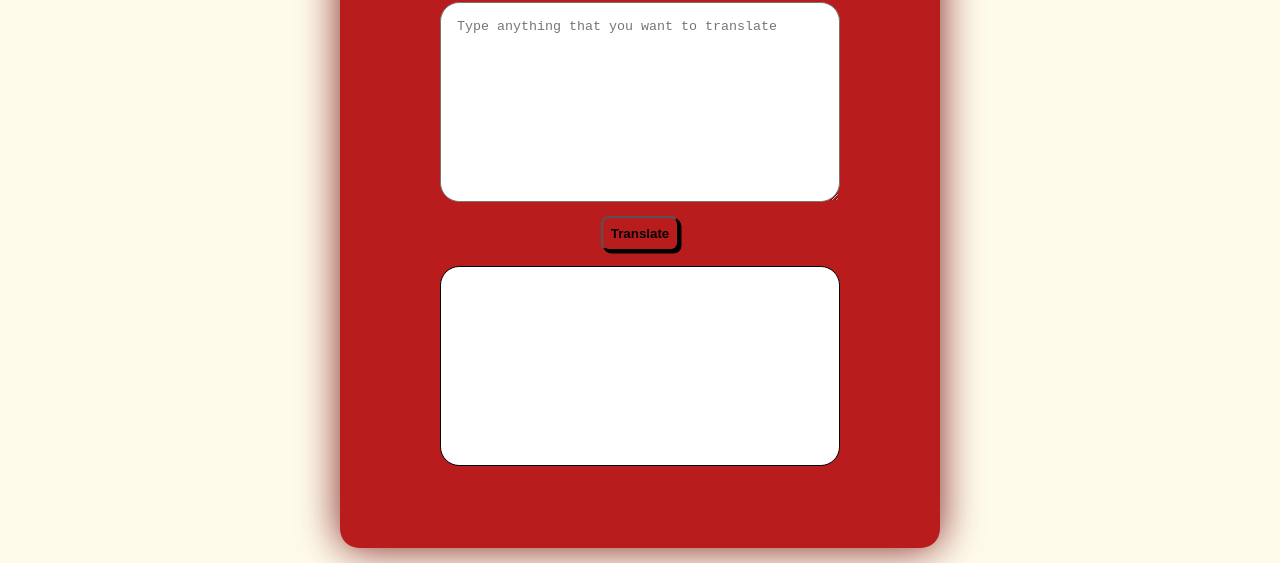
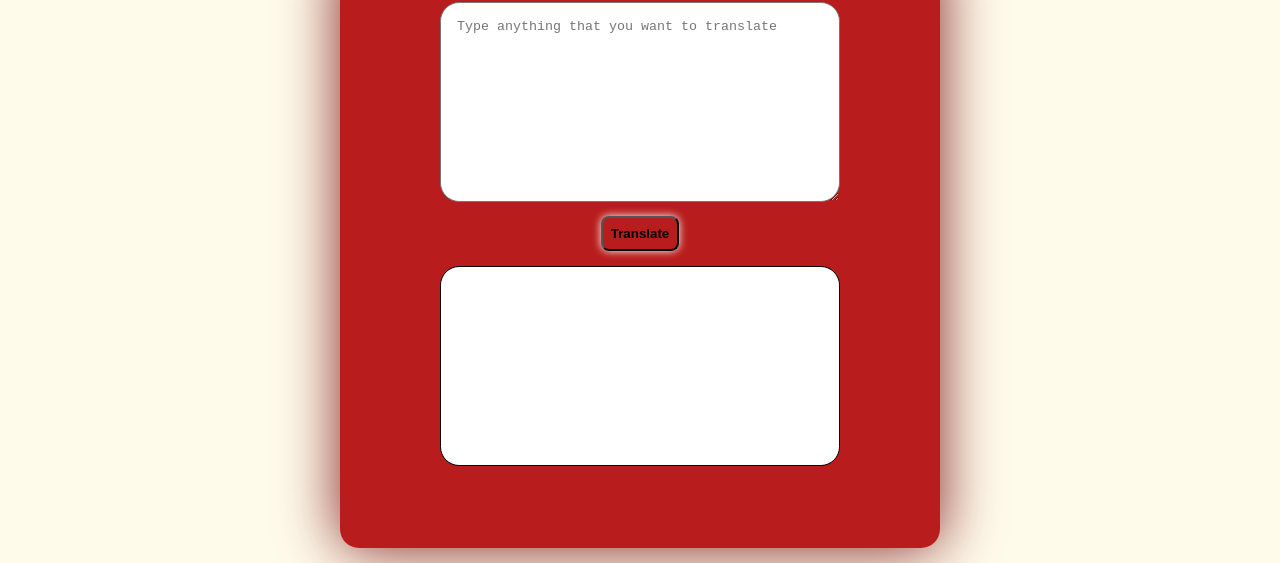
Before and after one commit to ajitpsakri/Secret-Morse-Code, a plain HTML site: page index.html in a window 1280 px wide. Shown: the part 68-631 px from the top of the page. Drawn offline with Linux system fonts and the light colour scheme.

Commit message:
style: button shadow

```diff
--- a/style.css
+++ b/style.css
@@ -33,7 +33,7 @@ body{
     background-color: var(--primary-color);
     color: var(--secondary-color);
     border-radius: var(--radius);
-    box-shadow: 0px 0px 40px ;
+    box-shadow: 0px 0px 60px ;
 }
 
 h1 {
@@ -61,6 +61,6 @@ textarea{
     margin: 0.9rem;
     background-color: var(--primary-color);
     font-weight: bold;
-    box-shadow: 2.5px 2.5px;
+    box-shadow: 0px 0px 8px white;
 }
 /* --------------------component-lib-css------------------------------------------- */
```
